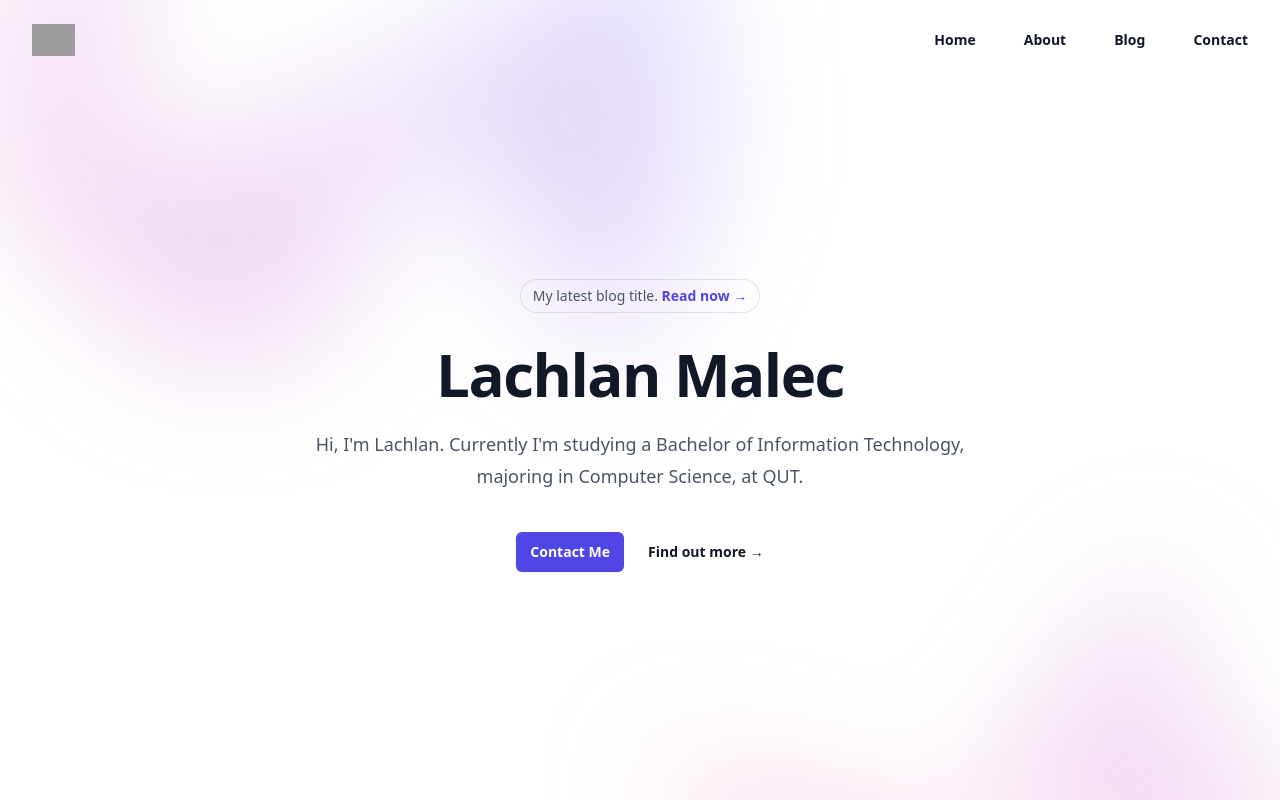
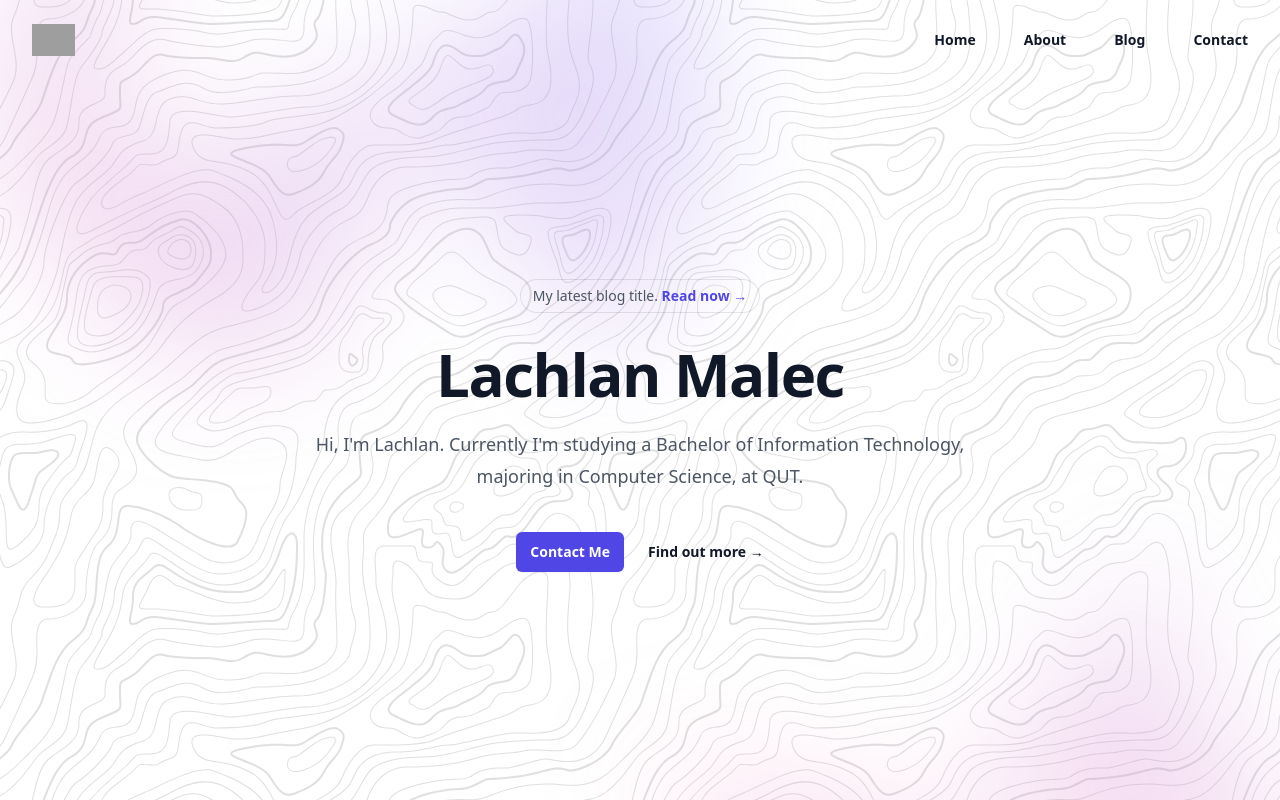
Before and after one commit to LachlanMalec/webapp, a Next.js app: page / in a window 1280 px wide. Shown: the top 800 px of the page. Built offline with nearby package versions, Linux system fonts and the light colour scheme; grey boxes are pictures that could not be loaded.

Commit message:
feat: topography background

```diff
--- a/src/app/layout.tsx
+++ b/src/app/layout.tsx
@@ -26,7 +26,7 @@ export default function RootLayout({
   return (
     <html lang="en">
       <Analytics />
-      <body className="dark:bg-slate-800 dark:text-white">
+      <body className="dark:bg-slate-800 dark:text-white bg-topo-pattern">
         <Navbar navigation={navigation} />
         <main>
           <div className="relative isolate px-6 pt-14 lg:px-8">
--- a/tailwind.config.js
+++ b/tailwind.config.js
@@ -8,6 +8,7 @@ module.exports = {
   theme: {
     extend: {
       backgroundImage: {
+        'topo-pattern': "url('/topo.svg')",
         'gradient-radial': 'radial-gradient(var(--tw-gradient-stops))',
         'gradient-conic':
           'conic-gradient(from 180deg at 50% 50%, var(--tw-gradient-stops))',
```
Also changed, not shown: public/topo.svg (added).
